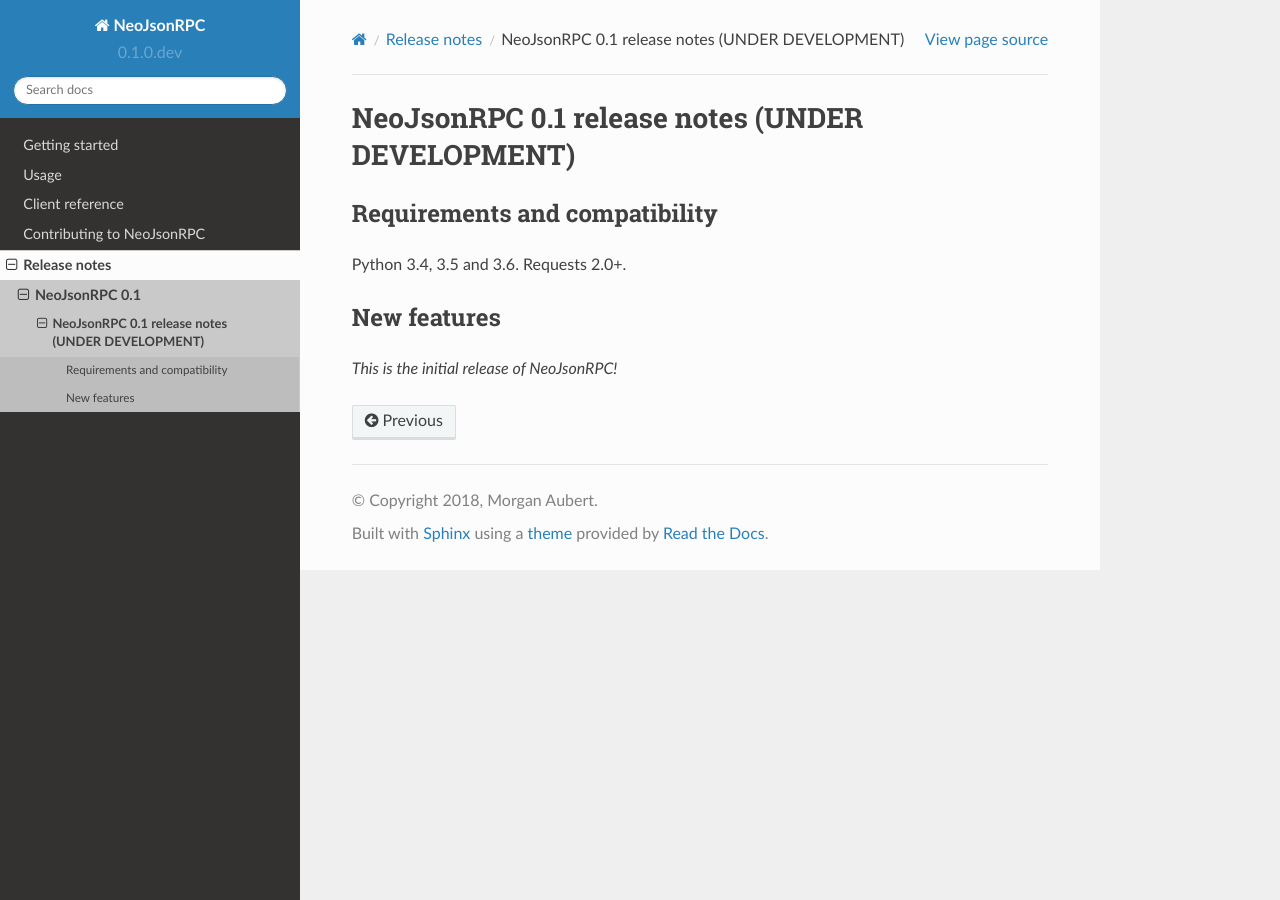
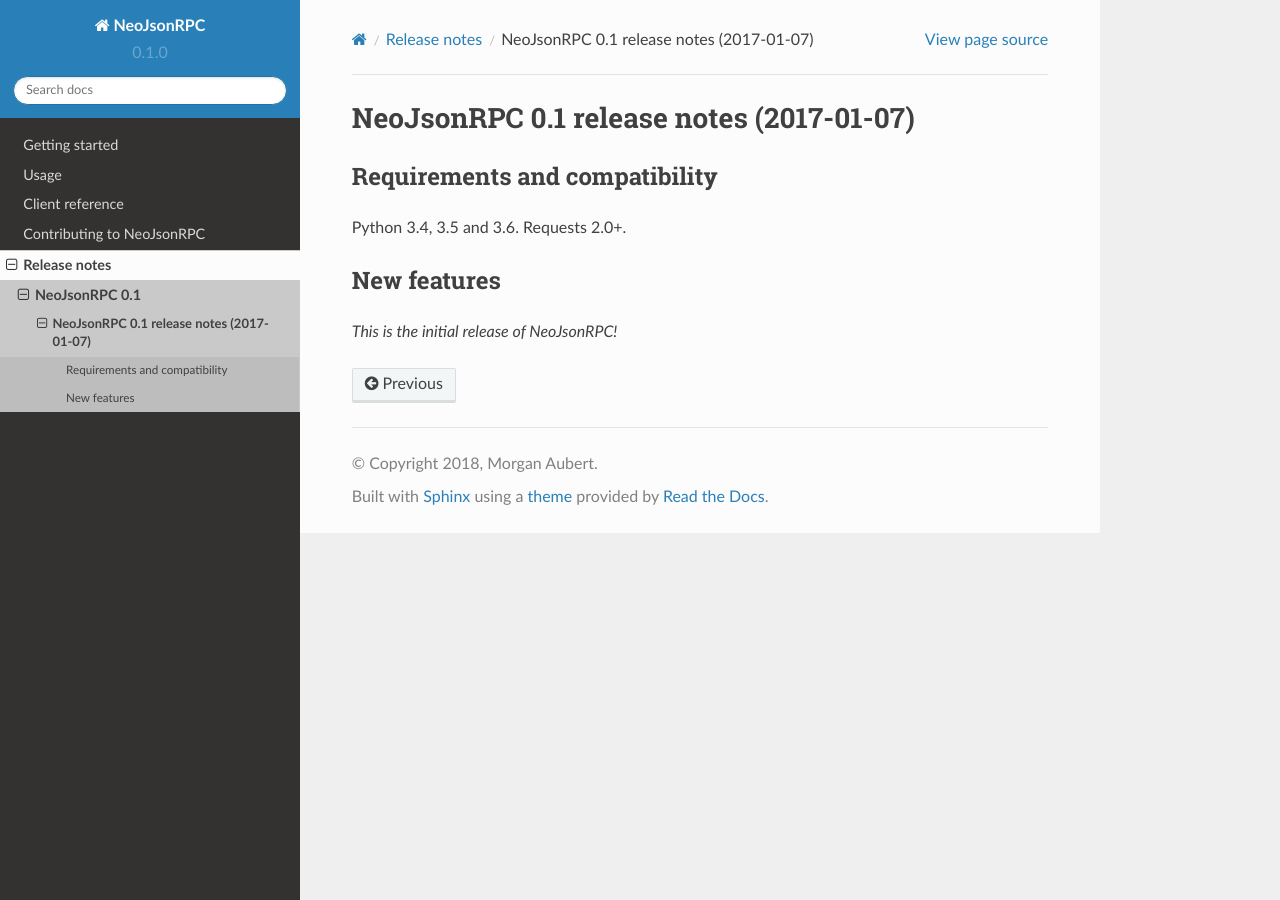
Before and after one commit to ellmetha/neojsonrpc, a Sphinx documentation site: the page built from docs/release_notes/v0.1.rst, in a window 1280 px wide. Built offline with Sphinx 7.4.7 and the Read the Docs theme 2.0.0, drawn with Linux system fonts in a browser that asks for light colours.

Commit message:
Prepared 0.1 release

```diff
--- a/docs/release_notes/v0.1.rst
+++ b/docs/release_notes/v0.1.rst
@@ -1,6 +1,6 @@
-################################################
-NeoJsonRPC 0.1 release notes (UNDER DEVELOPMENT)
-################################################
+#########################################
+NeoJsonRPC 0.1 release notes (2017-01-07)
+#########################################
 
 Requirements and compatibility
 ------------------------------
--- a/neojsonrpc/__init__.py
+++ b/neojsonrpc/__init__.py
@@ -11,7 +11,7 @@
 """
 
 
-__version__ = '0.1.0.dev'
+__version__ = '0.1.0'
 
 
 from .client import Client  # noqa: F401
```
